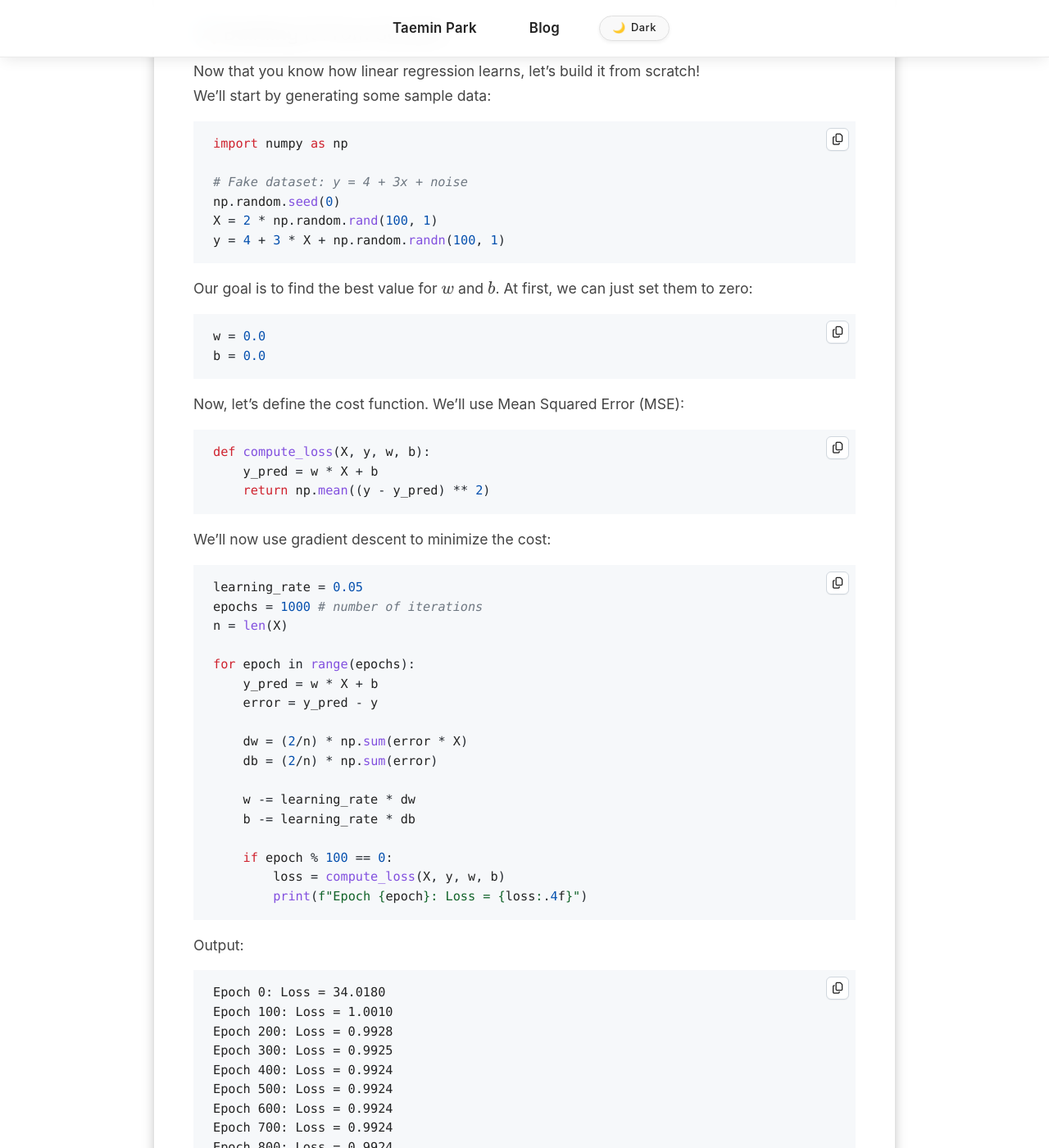
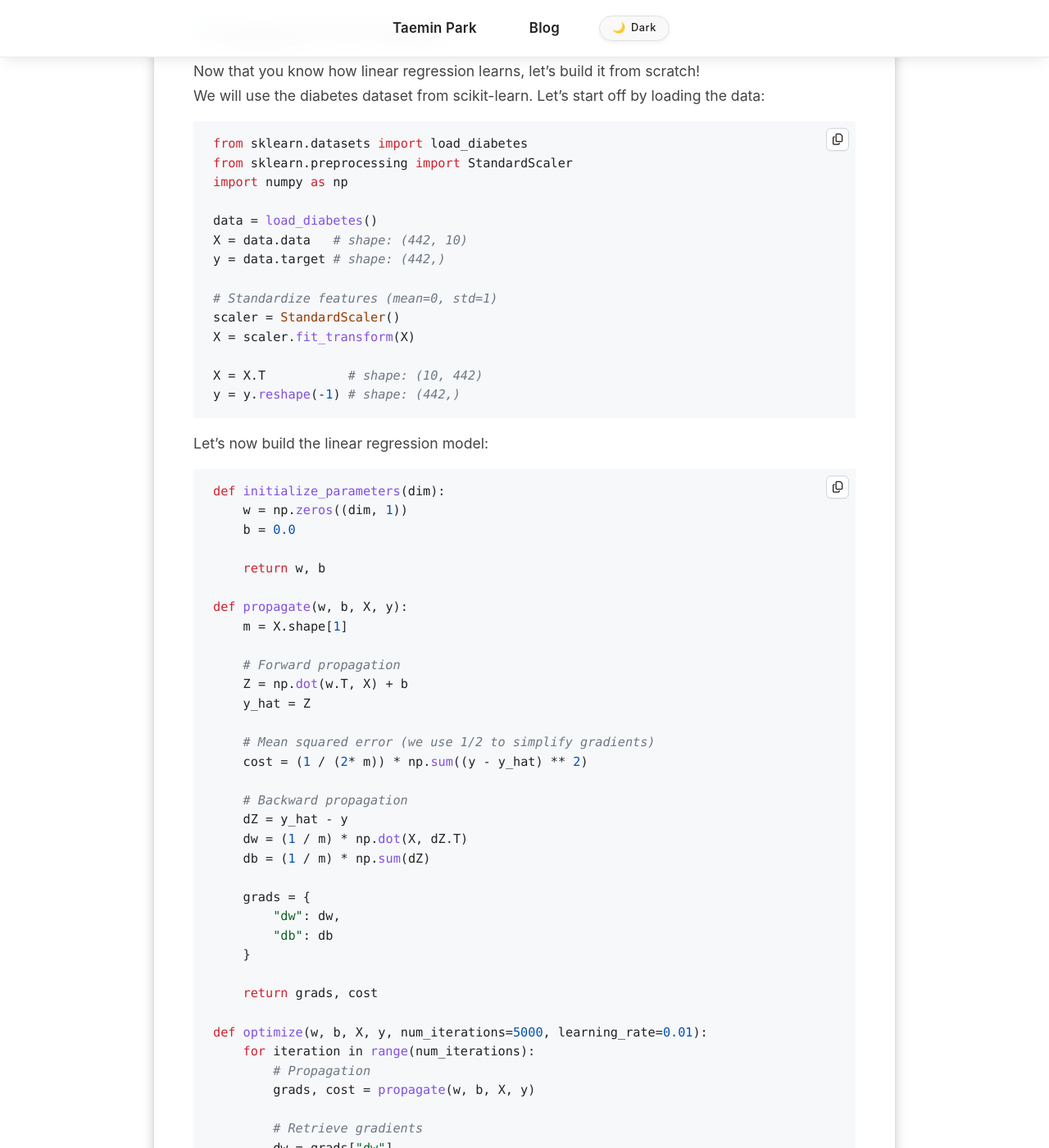
Before and after one commit to taemincode/taemincode.github.io, a Jekyll site: the page built from _posts/2025-08-06-linear-regression.md, in a window 1280 px wide and 1400 px high, scrolled down 4520 px. Shown: the whole window at 82% size. Built offline with Jekyll 4.4.1, drawn with Linux system fonts in a browser that asks for light colours; some of the changed text lies outside the part shown.

Commit message:
Update code for linear regression

````diff
--- a/_posts/2025-08-06-linear-regression.md
+++ b/_posts/2025-08-06-linear-regression.md
@@ -67,84 +67,115 @@ Here, $\dfrac{\partial J}{\partial w}$ and $\dfrac{\partial J}{\partial b}$ are
 
 ## 🛠️ Building It From Scratch
 Now that you know how linear regression learns, let's build it from scratch!<br>
-We'll start by generating some sample data:
+We will use the diabetes dataset from scikit-learn. Let's start off by loading the data:
 ```python
+from sklearn.datasets import load_diabetes
+from sklearn.preprocessing import StandardScaler
 import numpy as np
 
-# Fake dataset: y = 4 + 3x + noise
-np.random.seed(0)
-X = 2 * np.random.rand(100, 1)
-y = 4 + 3 * X + np.random.randn(100, 1)
+data = load_diabetes()
+X = data.data   # shape: (442, 10)
+y = data.target # shape: (442,)
+
+# Standardize features (mean=0, std=1)
+scaler = StandardScaler()
+X = scaler.fit_transform(X)
+
+X = X.T           # shape: (10, 442)
+y = y.reshape(-1) # shape: (442,)
 ```
-Our goal is to find the best value for $w$ and $b$. At first, we can just set them to zero:
+Let's now build the linear regression model:
 ```python
-w = 0.0
-b = 0.0
+def initialize_parameters(dim):
+    w = np.zeros((dim, 1))
+    b = 0.0
+
+    return w, b
+
+def propagate(w, b, X, y):
+    m = X.shape[1]
+
+    # Forward propagation
+    Z = np.dot(w.T, X) + b
+    y_hat = Z
+
+    # Mean squared error (we use 1/2 to simplify gradients)
+    cost = (1 / (2* m)) * np.sum((y - y_hat) ** 2)
+
+    # Backward propagation
+    dZ = y_hat - y
+    dw = (1 / m) * np.dot(X, dZ.T)
+    db = (1 / m) * np.sum(dZ)
+
+    grads = {
+        "dw": dw,
+        "db": db
+    }
+
+    return grads, cost
+
+def optimize(w, b, X, y, num_iterations=5000, learning_rate=0.01):
+    for iteration in range(num_iterations):
+        # Propagation
+        grads, cost = propagate(w, b, X, y)
+
+        # Retrieve gradients
+        dw = grads["dw"]
+        db = grads["db"]
+
+        # Update parameters (gradient descent)
+        w = w - learning_rate * dw
+        b = b - learning_rate * db
+
+        # Print cost every 1000 iterations
+        if iteration % 1000 == 0:
+            print(f"Iteration={iteration}: cost={cost:.6f}")
+
+    parameters = {
+        "w": w,
+        "b": b
+    }
+
+    return parameters, cost
+
+def predict(w, b, X):
+    y_pred = np.dot(w.T, X) + b
+    return y_pred
+
+def model(X, y, num_iterations=5000, learning_rate=0.01):
+    w, b = initialize_parameters(X.shape[0])
+    parameters, cost = optimize(w, b, X, y, num_iterations, learning_rate)
+
+    w = parameters["w"]
+    b = parameters["b"]
+
+    y_pred = predict(w, b, X)
+
+    # Print accuracy
+    print("Mean Squared Error: {:.6f}".format(cost * 2))
+
+    d = {"y_pred": y_pred,
+         "w" : w,
+         "b" : b,
+         "learning_rate" : learning_rate,
+         "num_iterations": num_iterations}
+
+    return d
 ```
-Now, let's define the cost function. We'll use Mean Squared Error (MSE):
-```python
-def compute_loss(X, y, w, b):
-    y_pred = w * X + b
-    return np.mean((y - y_pred) ** 2)
+Time to train the model!
 ```
-We'll now use gradient descent to minimize the cost:
-```python
-learning_rate = 0.05
-epochs = 1000 # number of iterations
-n = len(X)
-
-for epoch in range(epochs):
-    y_pred = w * X + b
-    error = y_pred - y
-
-    dw = (2/n) * np.sum(error * X)
-    db = (2/n) * np.sum(error)
-
-    w -= learning_rate * dw
-    b -= learning_rate * db
-
-    if epoch % 100 == 0:
-        loss = compute_loss(X, y, w, b)
-        print(f"Epoch {epoch}: Loss = {loss:.4f}")
+linear_regression_model = model(X, y)
 ```
 Output:
-```text
-Epoch 0: Loss = 34.0180
-Epoch 100: Loss = 1.0010
-Epoch 200: Loss = 0.9928
-Epoch 300: Loss = 0.9925
-Epoch 400: Loss = 0.9924
-Epoch 500: Loss = 0.9924
-Epoch 600: Loss = 0.9924
-Epoch 700: Loss = 0.9924
-Epoch 800: Loss = 0.9924
-Epoch 900: Loss = 0.9924
+```bash
+Iteration=0: cost=14537.240950
+Iteration=1000: cost=1439.357018
+Iteration=2000: cost=1437.811167
+Iteration=3000: cost=1436.547908
+Iteration=4000: cost=1435.491481
+Mean Squared Error: 2869.207583
 ```
-Let's see what we got for the values of $w$ (slope) and $b$ (intercept):
-```python
-print(f"Learned parameters: w = {w:.2f}, b = {b:.2f}")
-```
-Output:
-```text
-Learned parameters: w = 2.97, b = 4.22
-```
-Finally, let's see how well our line fits the data:
-```python
-import matplotlib.pyplot as plt
-
-plt.scatter(X, y, label='Data')
-plt.plot(X, w * X + b, color='red', label='Best Fit Line')
-plt.legend()
-plt.title("Linear Regression from Scratch")
-plt.show()
-```
-Output:<br>
-{% include responsive-image.html
-    src="/assets/images/posts/2025/linear-regression/linear_regression_from_scratch_plot.webp"
-    alt="Scatterplot with learned regression line from the scratch-built model"
-%}
-
-🎉 We've just built a working linear regression model without using any machine learning libraries! (just math and python)🎉
+With this dataset, MSE of about 2900 with linear regression is considered successful — meaning that we've just built a working linear regression model!
 
 ## 📚 Linear vs. Other Models
 Linear regression is simply fitting a line to the data. So it works best when the data is linear. However, what if the data isn't linear? In that case, other models (such as polynomial regression) work better. The image below shows when linear regression works well and doesn't work well:
@@ -153,8 +184,8 @@ Linear regression is simply fitting a line to the data. So it works best when th
     alt="Side-by-side comparison of linear and polynomial regression fits on curved datasets"
 %}
 
-If you want to explore what comes next, the [scikit-learn linear models guide](https://scikit-learn.org/stable/modules/linear_model.html){:target="_blank" rel="noopener noreferrer"} is a fantastic deep dive into production-ready tooling.
+If you want to explore what comes next, the [scikit-learn linear models guide](https://scikit-learn.org/stable/modules/linear_model.html){:target="_blank" rel="noopener noreferrer"} is a great place to start with.
 
 ## ✅ Summary
 In this blog post, we've looked at how linear regression works, when we use it, and the core concepts behind it. It's a great starting point in machine learning as gradient descent and cost functions are actually very important in many machine learning models.<br>
-In the next blog post, we'll explore logistic regression, which is another important model in machine learning. See you then! And if you're ready right now, check out [Logistic Regression]({{ site.baseurl }}/2025/08/18/logistic-regression.html) to see how these ideas extend to classification tasks.
+In the next blog post, we'll explore [logistic regression]({{ site.baseurl }}/ml/2025/08/18/logistic-regression.html), which is another important model in machine learning. See you then!
--- a/index.html
+++ b/index.html
@@ -54,7 +54,7 @@ description: Personal website of Taemin Park, showcasing his projects, blog post
                         </div>
                         <div class="timeline-card">
                             <h3>August 2025</h3>
-                            <p>I've completed the <a href="https://www.coursera.org/account/accomplishments/specialization/certificate/XYZ" target="_blank" rel="noopener">Machine Learning Specialization</a> by Andrew Ng, who is one of the most renowned experts in the field. This course taught me the fundamentals of machine learning. You can find my <a href="{{ site.baseurl }}/certificates/Andrew-Ng-Machine-Learning-Specialization.pdf" target="_blank" rel="noopener">certificate here</a>.</p>
+                            <p>I've completed the <a href="https://www.coursera.org/account/accomplishments/specialization/certificate/XYZ" target="_blank" rel="noopener">Machine Learning Specialization</a> by Andrew Ng, who is a globally recognized leader in AI. This course taught me the fundamentals of machine learning. You can find my <a href="{{ site.baseurl }}/certificates/Andrew-Ng-Machine-Learning-Specialization.pdf" target="_blank" rel="noopener">certificate here</a>.</p>
                         </div>
                     </article>
                     <article class="timeline-entry">
````
Also changed, not shown: other parts of _posts/2025-08-06-linear-regression.md (+1 -1 lines), _posts/2025-08-18-logistic-regression.md (+5 -5 lines), _posts/2025-09-21-pytorch.md (+6 -6 lines).
